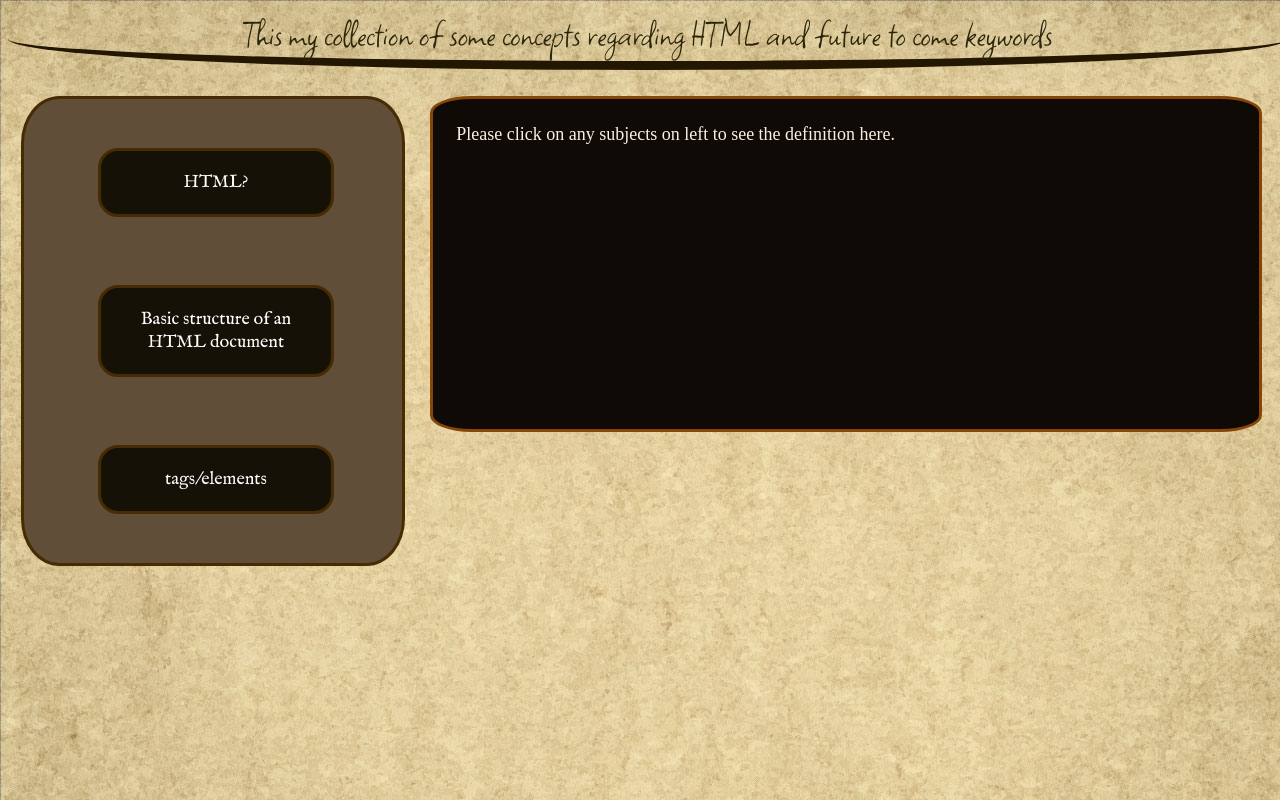
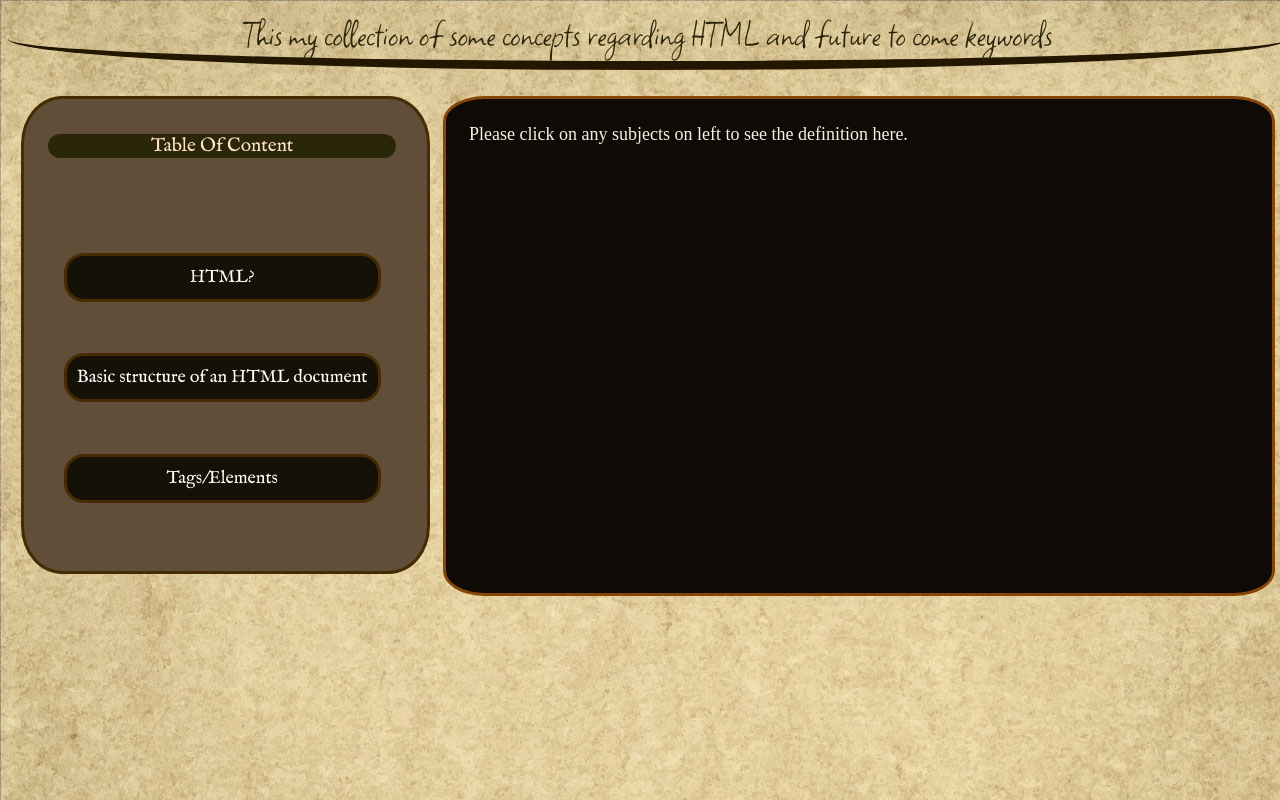
Before and after one commit to Lo-Agency-Internship/Pouyan-html-css-js-book-v2, a plain HTML site: page index.html in a window 1280 px wide. Shown: the top 800 px of the page. Drawn offline with Linux system fonts and the light colour scheme; a web font is replaced by a local one.

Commit message:
add flex

```diff
--- a/index.html
+++ b/index.html
@@ -20,7 +20,7 @@
     </style>
   </head>
   <body>
-    <!-- ---JavaScript logic goes here--- -->
+    <!-- ----------JavaScript logic goes here-------- -->
     <script>
       function changeTextOfHtml() {
         document.getElementById(
@@ -80,15 +80,17 @@
         document.getElementById("change-text").innerHTML = tags;
       }
     </script>
-    <!-- ---END of JS--- -->
+    <!-- -------------END of JS-------------- -->
 
     <div class="main">
       <header id="header">
         This my collection of some concepts regarding HTML and future to come
         keywords
       </header>
+      <div id="wholeSection">
         <div class="leftSection">
           <ul>
+            <p>Table Of Content</p>
             <button onclick="changeTextOfHtml()">
               <li>HTML?</li>
             </button>
@@ -98,7 +100,7 @@
             </button>
             <br />
             <button onclick="changeTextOfTags()">
-            <li>tags/elements</li>
+              <li>Tags/Elements</li>
             </button>
             <br />
           </ul>
@@ -109,5 +111,6 @@
           </p>
         </div>
       </div>
+    </div>
   </body>
 </html>
--- a/style.css
+++ b/style.css
@@ -1,36 +1,103 @@
 body {
+  width: 100%;
+  height: 100vw;
+  background-image: url("images/background.jpg");
+  background-repeat: repeat;
+  overflow-x: hidden;
+  position: relative;
+}
+
+.main {
+  display: flex;
+  flex-direction: column;
   box-sizing: border-box;
-  position: absolute;
+  position: relative;
   width: 100%;
   height: 100%;
-  background-image: url("images/background.jpg");
-  background-repeat: repeat;
   box-sizing: border-box;
 }
 
-
-header{
+header {
+  position: relative;
   font-family: "Square Peg", cursive;
   margin-bottom: 2%;
   color: #2b250a;
-  font-size:250%;
+  font-size: 250%;
   text-align: center;
   border-bottom: 9px solid rgb(36, 23, 2);
   border-radius: 90%;
 }
-
-.main {
-  box-sizing: border-box;
-  position: absolute;
+/* ---------------------------------- */
+#wholeSection {
+  position: relative;
+  display: flex;
+  flex-direction: row;
   width: 100%;
   height: 100%;
-  margin-top: 0%;
-  box-sizing: border-box;
 }
 
+/* ---------LeftSection-------------- */
+/* ---------------------------------- */
+.leftSection {
+  font-family: "IM Fell English", serif;
+  display: flex;
+  box-sizing: border-box;
+  left: 1%;
+  position: absolute;
+  width: 32%;
+  height: auto;
+  background-color: rgb(96, 78, 56);
+  border: 3px solid rgb(71, 44, 3);
+  border-radius: 10%;
+}
+
+.leftSection ul {
+  display: flex;
+  flex-direction: column;
+  align-content: center;
+  align-items: center;
+  justify-content: center;
+}
+.leftSection p {
+  font-size: larger;
+  background-color: #2b250a;
+  color: bisque;
+  border-radius: 20px;
+  width: 110%;
+  text-align: center;
+  margin-bottom: 30%;
+}
+
+.leftSection ul li,
+button {
+  font-size: large;
+  list-style-type: none;
+  font-family: "IM Fell English", serif;
+}
+
+.leftSection ul button {
+  padding: 10px;
+  margin-bottom: 10%;
+  width: 100%;
+  background-color: #151106;
+  color: white;
+  transition-duration: 0.3s;
+  cursor: grab;
+  border: 3px solid rgb(71, 44, 3);
+  border-radius: 20px;
+}
+
+.leftSection ul button:hover {
+  background-color: #8f6d16;
+  color: rgb(0, 0, 0);
+}
+
+
+/* ---------RightSection-------- */
+/* ----------------------------- */
 .rightSection {
   box-sizing: border-box;
-  right: 2%;
+  right: 1%;
   position: absolute;
   width: 65%;
   min-height: 42%;
@@ -39,45 +106,7 @@ header{
   border-radius: 5%;
   border: 3px solid rgb(133, 70, 8);
   padding: 1%;
-
 }
-
-.leftSection {
-  box-sizing: border-box;
-  left: 1%;
-  position: absolute;
-  width: 30%;
-  min-height: 45%;
-  background-color: rgb(96, 78, 56);
-  border: 3px solid rgb(71, 44, 3);
-  border-radius: 10%;
-}
-
-.leftSection ul li,
-button {
-  padding: 5px;
-  margin: 10px;
-  font-size: large;
-  font-family: "IM Fell English", serif;
-  list-style-type: none;
-}
-
-.leftSection ul button {
-  padding: 5px;
-  margin: 10%;
-  width:70% ;
-  background-color: #151106;
-  color: white;
-  transition-duration: 0.3s;
-  cursor: grab ;
-  border: 3px solid rgb(71, 44, 3);
-  border-radius: 20px;
-}
-.leftSection ul button:hover {
-  background-color: #8f6d16;
-  color: rgb(0, 0, 0);
-}
-
 
 .rightSection p {
   margin: 10px;
@@ -85,3 +114,8 @@ button {
   font-size: large;
   line-height: 1.5;
 }
+
+.rightSection:hover {
+  background-color: rgb(0, 0, 0);
+  color: rgb(245, 227, 194);
+}
```
Lines whose indentation alone changed are shown as unchanged.
